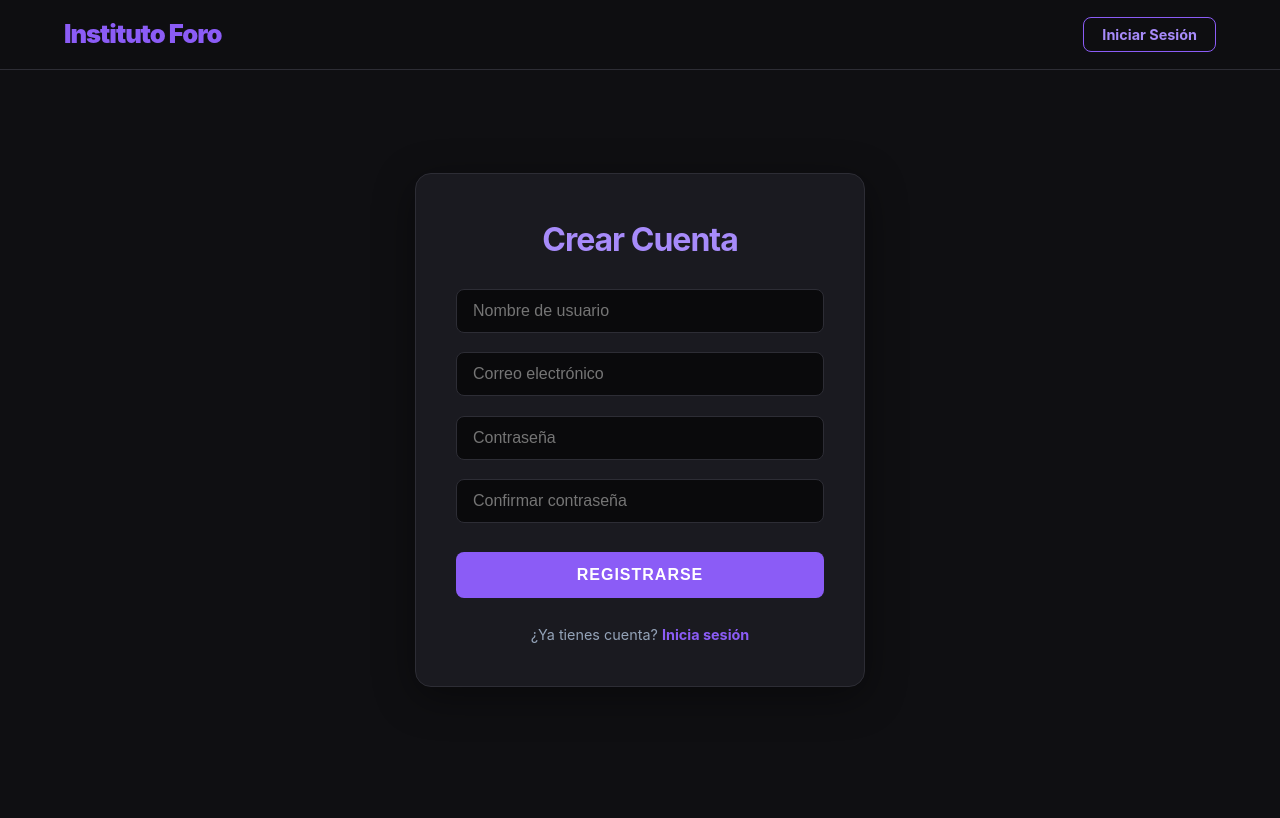
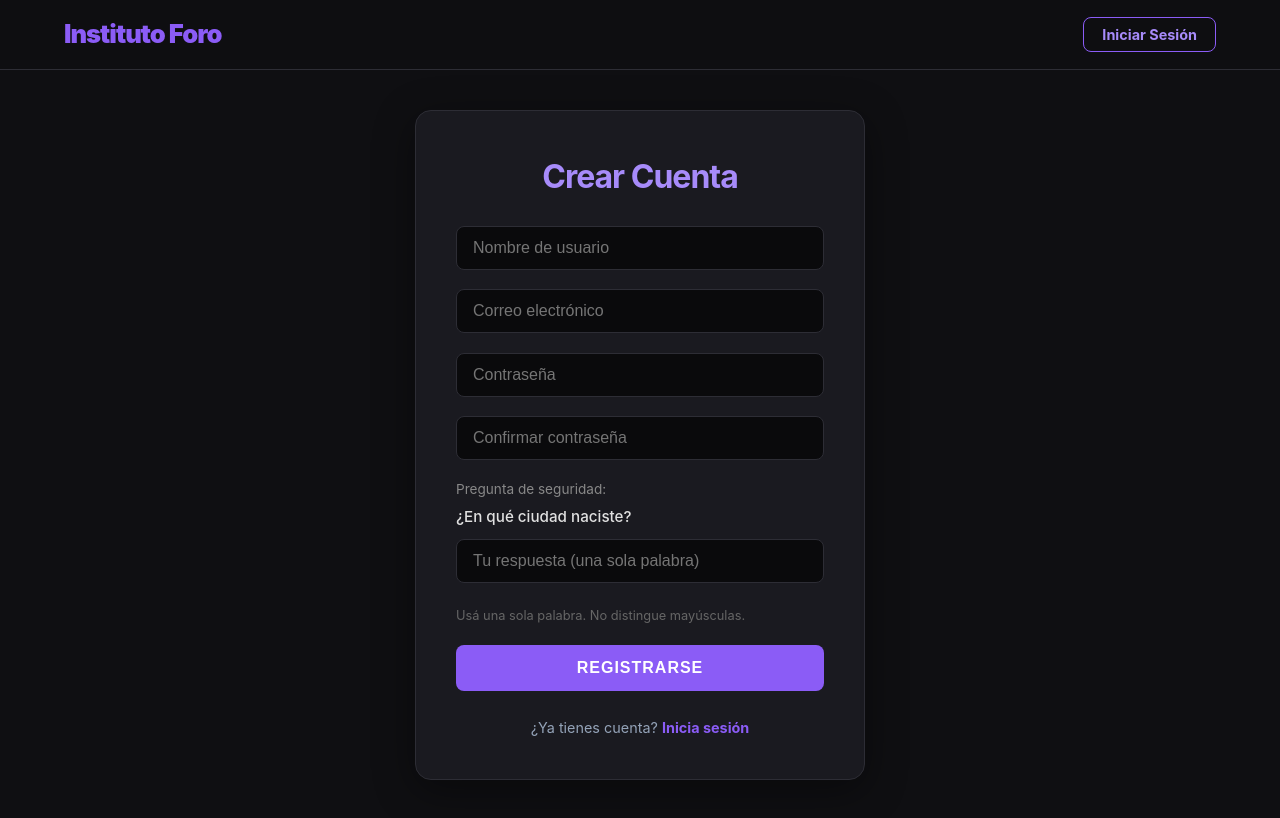
Before and after one commit to gonzalocorvalan94/forofront, a React (Vite) app: page /register in a window 1280 px wide. Built offline with nearby package versions, Linux system fonts and the light colour scheme; no server answers.

Commit message:
Se agrego el recu passwd

```diff
--- a/src/App.jsx
+++ b/src/App.jsx
@@ -7,6 +7,7 @@ import {
 import { useAuth } from './context/AuthContext';
 import './index.css';
 import './App.css';
+import ForgotPassword from './pages/ForgotPassword/ForgotPassword';
 
 import Home from './pages/Home/Home';
 import CategoriesPage from './pages/CategoriesPage/CategoriesPage';
@@ -32,7 +33,7 @@ function App() {
           {/* Rutas Públicas */}
           <Route path="/login" element={<LoginPage />} />
           <Route path="/register" element={<RegisterPage />} />
-
+          <Route path="/forgot-password" element={<ForgotPassword />} />
           {/* Rutas Privadas */}
           <Route
             path="/"
--- /dev/null
+++ b/src/pages/ForgotPassword/ForgotPassword.css
@@ -0,0 +1,86 @@
+.forgot-password-container {
+  display: flex;
+  justify-content: center;
+  align-items: center;
+  min-height: 80vh;
+  padding: 20px;
+}
+
+.forgot-password-card {
+  background: #1e1e1e;
+  padding: 40px;
+  border-radius: 12px;
+  width: 100%;
+  max-width: 420px;
+  border: 1px solid #333;
+}
+
+.forgot-password-card h2 {
+  text-align: center;
+  color: #6a0dad;
+  margin-bottom: 24px;
+}
+
+.forgot-hint {
+  color: #888;
+  font-size: 0.9rem;
+  margin-bottom: 16px;
+  text-align: center;
+}
+
+.forgot-footer {
+  text-align: center;
+  margin-top: 16px;
+}
+
+.forgot-link {
+  color: #6a0dad;
+  text-decoration: none;
+  font-size: 0.9rem;
+}
+
+.btn-forgot {
+  width: 100%;
+  padding: 12px;
+  background: #6a0dad;
+  color: white;
+  border: none;
+  border-radius: 8px;
+  font-size: 1rem;
+  cursor: pointer;
+  margin-top: 8px;
+  transition: background 0.2s;
+}
+
+.btn-forgot:hover {
+  background: #8a2be2;
+}
+
+.btn-forgot:disabled {
+  opacity: 0.7;
+  cursor: not-allowed;
+}
+
+.security-question-section {
+  margin-bottom: 16px;
+}
+
+.security-question-label {
+  color: #888;
+  font-size: 0.85rem;
+  margin-bottom: 4px;
+}
+
+.security-question-text {
+  color: #e0e0e0;
+  font-weight: 500;
+  margin-bottom: 10px;
+  font-size: 0.95rem;
+}
+
+.security-hint {
+  color: #666;
+  font-size: 0.8rem;
+  display: block;
+  margin-top: 4px;
+}
--- /dev/null
+++ b/src/pages/ForgotPassword/ForgotPassword.jsx
@@ -0,0 +1,132 @@
+import { useState } from 'react';
+import { useNavigate, Link } from 'react-router-dom';
+import api from '../../api/axios.js';
+import './ForgotPassword.css';
+
+const ForgotPassword = () => {
+  const [step, setStep] = useState(1); // 1: email, 2: respuesta + nueva contraseña
+  const [email, setEmail] = useState('');
+  const [question, setQuestion] = useState('');
+  const [securityAnswer, setSecurityAnswer] = useState('');
+  const [newPassword, setNewPassword] = useState('');
+  const [confirmPassword, setConfirmPassword] = useState('');
+  const [error, setError] = useState('');
+  const [loading, setLoading] = useState(false);
+  const navigate = useNavigate();
+
+  const handleEmailSubmit = async (e) => {
+    e.preventDefault();
+    setError('');
+    setLoading(true);
+    try {
+      const res = await api.post('/auth/forgot-password/question', { email });
+      setQuestion(res.data.data.question);
+      setStep(2);
+    } catch (err) {
+      setError(err.response?.data?.message || 'Error al buscar la cuenta');
+    } finally {
+      setLoading(false);
+    }
+  };
+
+  const handleResetSubmit = async (e) => {
+    e.preventDefault();
+    setError('');
+
+    if (securityAnswer.trim().includes(' ')) {
+      return setError('La respuesta debe ser una sola palabra');
+    }
+
+    if (newPassword.length < 6) {
+      return setError('La contraseña debe tener al menos 6 caracteres');
+    }
+
+    if (newPassword !== confirmPassword) {
+      return setError('Las contraseñas no coinciden');
+    }
+
+    setLoading(true);
+    try {
+      await api.post('/auth/forgot-password/reset', {
+        email,
+        securityAnswer: securityAnswer.trim().toLowerCase(),
+        newPassword,
+      });
+      navigate('/login');
+    } catch (err) {
+      setError(err.response?.data?.message || 'Error al resetear la contraseña');
+    } finally {
+      setLoading(false);
+    }
+  };
+
+  return (
+    <div className="forgot-password-container">
+      <div className="forgot-password-card">
+        {step === 1 ? (
+          <form onSubmit={handleEmailSubmit}>
+            <h2>Recuperar Contraseña</h2>
+            {error && <p className="error-message">{error}</p>}
+            <p className="forgot-hint">Ingresá tu email para continuar</p>
+            <input
+              type="email"
+              placeholder="Correo electrónico"
+              value={email}
+              onChange={(e) => setEmail(e.target.value)}
+              disabled={loading}
+              required
+            />
+            <button type="submit" className="btn-forgot" disabled={loading}>
+              {loading ? 'Buscando...' : 'Continuar'}
+            </button>
+            <p className="forgot-footer">
+              <Link to="/login" className="forgot-link">← Volver al login</Link>
+            </p>
+          </form>
+        ) : (
+          <form onSubmit={handleResetSubmit}>
+            <h2>Recuperar Contraseña</h2>
+            {error && <p className="error-message">{error}</p>}
+
+            <div className="security-question-section">
+              <p className="security-question-label">Pregunta de seguridad:</p>
+              <p className="security-question-text">{question}</p>
+              <input
+                placeholder="Tu respuesta (una sola palabra)"
+                value={securityAnswer}
+                onChange={(e) => setSecurityAnswer(e.target.value)}
+                disabled={loading}
+                required
+              />
+              <small className="security-hint">No distingue mayúsculas.</small>
+            </div>
+
+            <input
+              type="password"
+              placeholder="Nueva contraseña"
+              value={newPassword}
+              onChange={(e) => setNewPassword(e.target.value)}
+              disabled={loading}
+              required
+            />
+
+            <input
+              type="password"
+              placeholder="Confirmar nueva contraseña"
+              value={confirmPassword}
+              onChange={(e) => setConfirmPassword(e.target.value)}
+              disabled={loading}
+              required
+            />
+
+            <button type="submit" className="btn-forgot" disabled={loading}>
+              {loading ? 'Guardando...' : 'Cambiar contraseña'}
+            </button>
+          </form>
+        )}
+      </div>
+    </div>
+  );
+};
+
+export default ForgotPassword;
--- a/src/pages/LoginPage/LoginPage.css
+++ b/src/pages/LoginPage/LoginPage.css
@@ -113,3 +113,18 @@
 @keyframes spin {
   to { transform: rotate(360deg); }
 }
+
+.forgot-password-link {
+  text-align: center;
+  margin-top: 8px;
+}
+
+.forgot-password-link a {
+  color: #6a0dad;
+  text-decoration: none;
+  font-size: 0.85rem;
+}
+
+.forgot-password-link a:hover {
+  text-decoration: underline;
+}
--- a/src/pages/LoginPage/LoginPage.jsx
+++ b/src/pages/LoginPage/LoginPage.jsx
@@ -1,7 +1,7 @@
 import { useState } from 'react';
 import { useAuth } from '../../context/AuthContext';
 import { useNavigate } from 'react-router-dom';
-import './LoginPage.css'
+import './LoginPage.css';
 
 const LoginPage = () => {
   const [email, setEmail] = useState('');
@@ -21,7 +21,8 @@ const LoginPage = () => {
       await login(email, password);
       navigate('/');
     } catch (err) {
-      const message = err.response?.data?.message || 'Error al conectar con el servidor';
+      const message =
+        err.response?.data?.message || 'Error al conectar con el servidor';
       setError(message);
     } finally {
       setLoading(false);
@@ -65,6 +66,10 @@ const LoginPage = () => {
             )}
           </button>
 
+          <p className="forgot-password-link">
+            <Link to="/forgot-password">¿Olvidaste tu contraseña?</Link>
+          </p>
+
           <p className="login-footer">
             Usa tus credenciales de alumno para acceder al foro.
           </p>
--- a/src/pages/RegisterPage/RegisterPage.css
+++ b/src/pages/RegisterPage/RegisterPage.css
@@ -115,3 +115,28 @@
 @keyframes spin {
   to { transform: rotate(360deg); }
 }
+
+.security-question-section {
+  margin-bottom: 8px;
+}
+
+.security-question-label {
+  color: #888;
+  font-size: 0.85rem;
+  margin-bottom: 4px;
+}
+
+.security-question-text {
+  color: #e0e0e0;
+  font-weight: 500;
+  margin-bottom: 10px;
+  font-size: 0.95rem;
+}
+
+.security-hint {
+  color: #666;
+  font-size: 0.8rem;
+  display: block;
+  margin-top: 4px;
+  margin-bottom: 8px;
+}
--- a/src/pages/RegisterPage/RegisterPage.jsx
+++ b/src/pages/RegisterPage/RegisterPage.jsx
@@ -3,6 +3,23 @@ import { useNavigate, Link } from 'react-router-dom';
 import { useAuth } from '../../context/AuthContext';
 import api from '../../api/axios.js';
 import './RegisterPage.css';
+
+const SECURITY_QUESTIONS = [
+  '¿Cuál es el nombre de tu mascota?',
+  '¿En qué ciudad naciste?',
+  '¿Cuál es el nombre de tu mejor amigo/a de la infancia?',
+  '¿Cuál es tu comida favorita?',
+  '¿Cuál es el apodo que te puso tu familia?',
+  '¿Cuál es tu película favorita?',
+  '¿Cuál es el nombre de tu canción favorita?',
+  '¿Cuál es tu deporte favorito?',
+  '¿Cuál es tu color favorito?',
+  '¿Cuál es el nombre de tu actor o actriz favorito/a?',
+];
+
+// Elige una pregunta aleatoria al cargar el componente
+const getRandomQuestion = () =>
+  SECURITY_QUESTIONS[Math.floor(Math.random() * SECURITY_QUESTIONS.length)];
 
 const RegisterPage = () => {
   const [formData, setFormData] = useState({
@@ -10,7 +27,9 @@ const RegisterPage = () => {
     email: '',
     password: '',
     confirmPassword: '',
+    securityAnswer: '',
   });
+  const [securityQuestion] = useState(getRandomQuestion);
   const [error, setError] = useState('');
   const [loading, setLoading] = useState(false);
   const navigate = useNavigate();
@@ -24,7 +43,6 @@ const RegisterPage = () => {
     e.preventDefault();
     setError('');
 
-    // Todas las validaciones ANTES de setLoading
     if (formData.username.length < 4) {
       return setError('El nombre de usuario debe tener al menos 4 caracteres');
     }
@@ -37,12 +55,22 @@ const RegisterPage = () => {
       return setError('Las contraseñas no coinciden');
     }
 
-    setLoading(true); // ← recién acá
+    if (formData.securityAnswer.trim().includes(' ')) {
+      return setError('La respuesta debe ser una sola palabra');
+    }
+
+    if (!formData.securityAnswer.trim()) {
+      return setError('Por favor respondé la pregunta de seguridad');
+    }
+
+    setLoading(true);
     try {
       await api.post('/auth/register', {
         username: formData.username,
         email: formData.email,
         password: formData.password,
+        securityQuestion,
+        securityAnswer: formData.securityAnswer.trim().toLowerCase(),
       });
 
       await login(formData.email, formData.password);
@@ -97,6 +125,21 @@ const RegisterPage = () => {
             required
           />
 
+          <div className="security-question-section">
+            <p className="security-question-label">Pregunta de seguridad:</p>
+            <p className="security-question-text">{securityQuestion}</p>
+            <input
+              name="securityAnswer"
+              placeholder="Tu respuesta (una sola palabra)"
+              onChange={handleChange}
+              disabled={loading}
+              required
+            />
+            <small className="security-hint">
+              Usá una sola palabra. No distingue mayúsculas.
+            </small>
+          </div>
+
           <button type="submit" className="btn-register" disabled={loading}>
             {loading ? (
               <span className="btn-loading">
```
